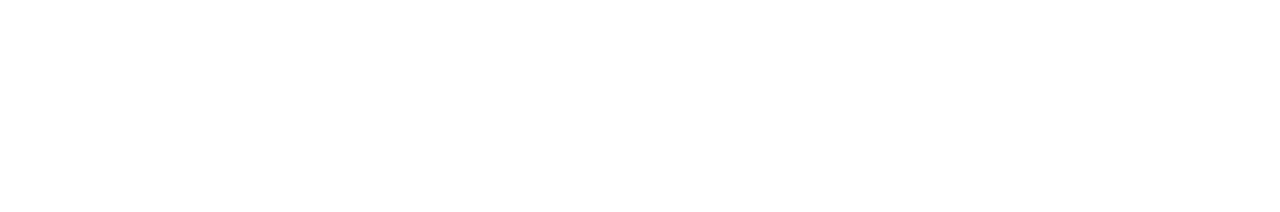
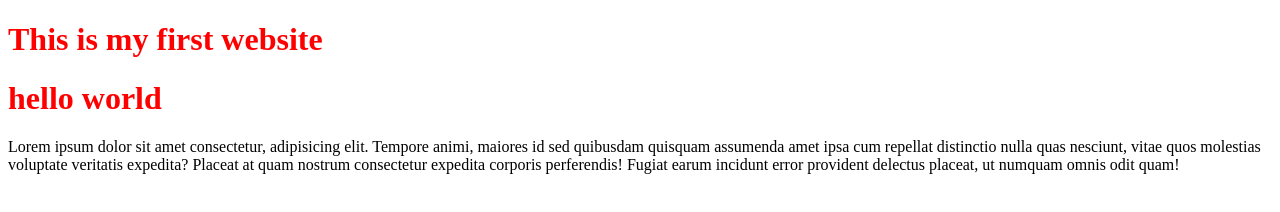
Before and after one commit to coderrakibul/my-first-repo, a plain HTML site: page index.html in a window 1280 px wide. Drawn offline with Linux system fonts and the light colour scheme.

Commit message:
style added

```diff
--- a/index.html
+++ b/index.html
@@ -5,8 +5,11 @@
     <meta http-equiv="X-UA-Compatible" content="IE=edge">
     <meta name="viewport" content="width=device-width, initial-scale=1.0">
     <title>my first github repo</title>
+    <link rel="stylesheet" href="style.css">
 </head>
 <body>
-
+    <h1>This is my first website</h1>
+    <h1>hello world</h1>
+    <p>Lorem ipsum dolor sit amet consectetur, adipisicing elit. Tempore animi, maiores id sed quibusdam quisquam assumenda amet ipsa cum repellat distinctio nulla quas nesciunt, vitae quos molestias voluptate veritatis expedita? Placeat at quam nostrum consectetur expedita corporis perferendis! Fugiat earum incidunt error provident delectus placeat, ut numquam omnis odit quam!</p>
 </body>
 </html>
--- /dev/null
+++ b/style.css
@@ -0,0 +1,3 @@
+h1{
+    color:red;
+}
```
